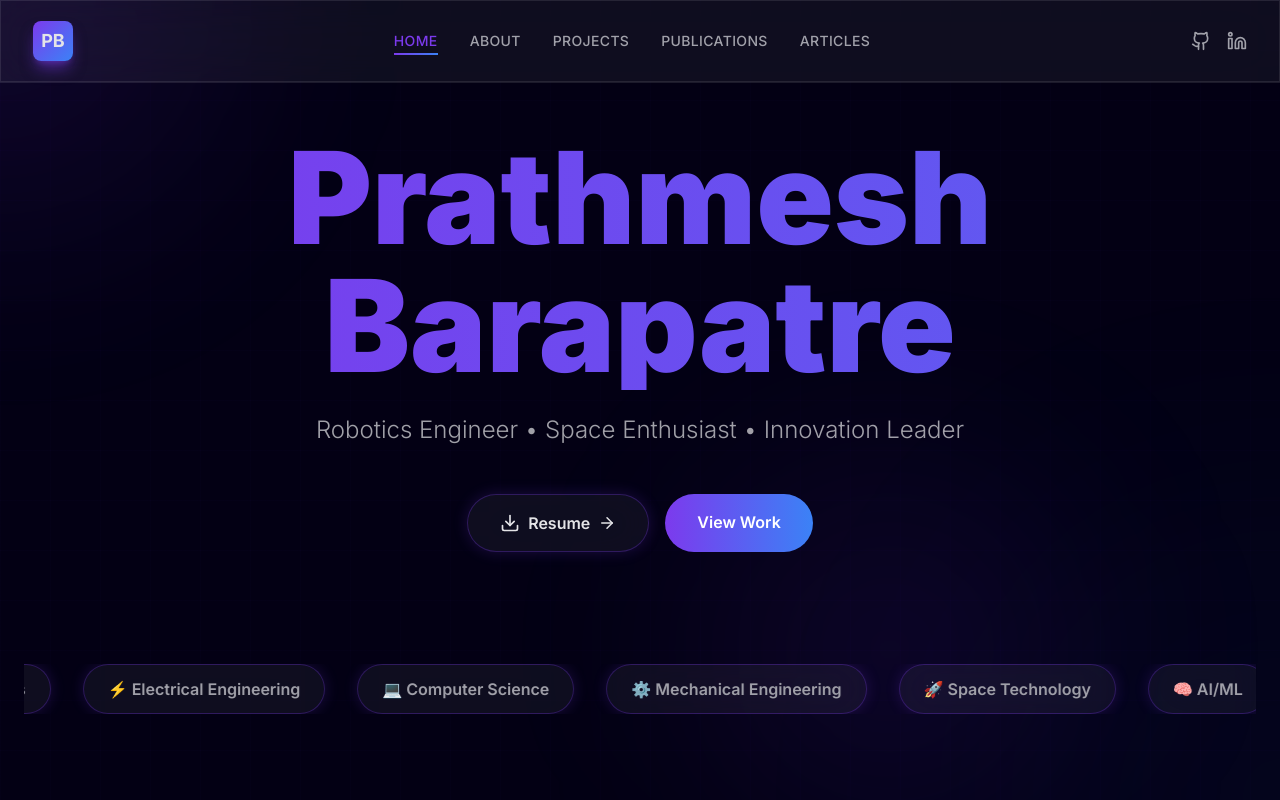
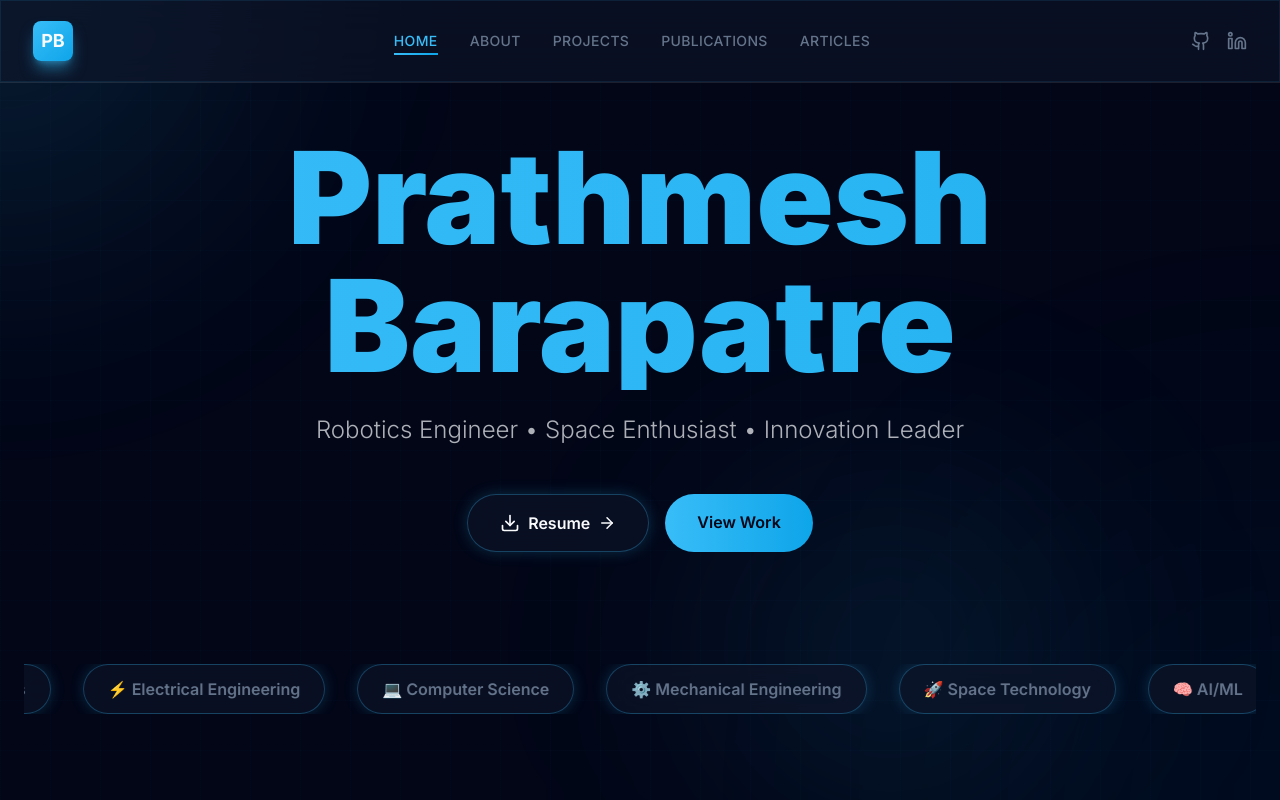
Before and after one commit to prathameshbarapatre5/Portfolio, a Next.js app: page / in a window 1280 px wide. Shown: the top 800 px of the page. Built offline with nearby package versions, Linux system fonts and the light colour scheme.

Commit message:
Fix: Theme Update

```diff
--- a/app/articles/page.tsx
+++ b/app/articles/page.tsx
@@ -92,9 +92,9 @@ const Articles = () => {
                     className='mb-20'
                 >
                     <div className='flex items-center gap-3 mb-10'>
-                        <Headphones className='text-accent' size={32} />
+                        <Headphones className='text-primary' size={32} />
                         <h2 className='text-3xl font-bold'>
-                            NSS Mumbai <span className='text-accent'>Podcasts</span>
+                            NSS Mumbai <span className='text-primary'>Podcasts</span>
                         </h2>
                     </div>
 
@@ -116,7 +116,7 @@ const Articles = () => {
                             <motion.div
                                 key={i}
                                 variants={itemVariants}
-                                className='glass p-6 rounded-2xl neon-border hover:shadow-[0_0_30px_rgba(168,85,247,0.4)] transition-all'
+                                className='glass p-6 rounded-2xl neon-border hover:shadow-[0_0_30px_rgba(56,189,248,0.4)] transition-all'
                             >
                                 <div className='flex items-center gap-3 mb-4'>
                                     <div className='w-10 h-10 rounded-lg bg-primary/10 flex items-center justify-center border border-primary/30'>
@@ -183,9 +183,9 @@ const Articles = () => {
                             <motion.div
                                 key={i}
                                 variants={itemVariants}
-                                className='glass p-8 rounded-2xl neon-border hover:shadow-[0_0_30px_rgba(168,85,247,0.4)] transition-all group'
+                                className='glass p-8 rounded-2xl neon-border hover:shadow-[0_0_30px_rgba(56,189,248,0.4)] transition-all group'
                             >
-                                <div className='w-16 h-16 rounded-xl bg-gradient-to-br from-primary/20 to-accent/20 flex items-center justify-center text-4xl mb-6 border border-white/10'>
+                                <div className='w-16 h-16 rounded-xl bg-gradient-to-br from-primary/20 to-accent/20 flex items-center justify-center text-4xl mb-6 border border-light/10'>
                                     {mag.icon}
                                 </div>
 
--- a/app/globals.css
+++ b/app/globals.css
@@ -14,11 +14,13 @@
 
 @layer utilities {
     .glass {
-        @apply bg-white/5 backdrop-blur-xl border border-light/10;
+        background: rgba(15, 23, 42, 0.6);
+        backdrop-filter: blur(20px);
+        border: 1px solid rgba(56, 189, 248, 0.1);
     }
 
     .glass-hover {
-        @apply hover:bg-white/10 hover:border-primary/50 hover:shadow-[0_0_30px_rgba(124,58,237,0.3)];
+        @apply hover:bg-darkCard/80 hover:border-primary/50 hover:shadow-[0_0_30px_rgba(56,189,248,0.3)];
     }
 
     .text-gradient {
@@ -26,12 +28,14 @@
     }
 
     .neon-border {
-        @apply border border-primary/30 shadow-[0_0_15px_rgba(124,58,237,0.2)];
+        border: 1px solid rgba(56, 189, 248, 0.3);
+        box-shadow: 0 0 15px rgba(56, 189, 248, 0.2);
     }
 }
 
 ::selection {
-    @apply bg-primary/30 text-light;
+    background: rgba(56, 189, 248, 0.3);
+    color: #f8fafc;
 }
 
 ::-webkit-scrollbar {
@@ -43,13 +47,18 @@
 }
 
 ::-webkit-scrollbar-thumb {
-    @apply bg-primary/30 rounded-full hover:bg-primary/50;
+    background: rgba(56, 189, 248, 0.3);
+    border-radius: 10px;
+}
+
+::-webkit-scrollbar-thumb:hover {
+    background: rgba(56, 189, 248, 0.5);
 }
 
 .bg-grid-pattern {
     background-image:
-        linear-gradient(rgba(124, 58, 237, 0.05) 1px, transparent 1px),
-        linear-gradient(90deg, rgba(124, 58, 237, 0.05) 1px, transparent 1px);
+        linear-gradient(rgba(56, 189, 248, 0.05) 1px, transparent 1px),
+        linear-gradient(90deg, rgba(56, 189, 248, 0.05) 1px, transparent 1px);
     background-size: 50px 50px;
 }
 
--- a/app/page.tsx
+++ b/app/page.tsx
@@ -40,7 +40,7 @@ export default function Home() {
                         </Link>
                         <Link
                             href="/projects"
-                            className="px-8 py-4 rounded-full font-semibold bg-gradient-to-r from-primary to-accent text-white hover:shadow-[0_0_30px_rgba(124,58,237,0.5)] transition-all"
+                            className="px-8 py-4 rounded-full font-semibold bg-gradient-to-r from-primary to-accent text-dark hover:shadow-[0_0_30px_rgba(56,189,248,0.5)] transition-all"
                         >
                             View Work
                         </Link>
@@ -52,7 +52,7 @@ export default function Home() {
                         {[...skills, ...skills].map((skill, i) => (
                             <div
                                 key={i}
-                                className="glass px-6 py-3 rounded-full text-secondary font-semibold whitespace-nowrap neon-border hover:text-primary hover:shadow-[0_0_20px_rgba(124,58,237,0.3)] transition-all flex-shrink-0"
+                                className="glass px-6 py-3 rounded-full text-secondary font-semibold whitespace-nowrap neon-border hover:text-primary hover:shadow-[0_0_20px_rgba(56,189,248,0.3)] transition-all flex-shrink-0"
                             >
                                 {skill}
                             </div>
@@ -76,7 +76,7 @@ export default function Home() {
                                 whileInView={{ opacity: 1, y: 0 }}
                                 transition={{ delay: i * 0.1 }}
                                 viewport={{ once: true }}
-                                className="glass p-6 rounded-2xl text-center neon-border hover:shadow-[0_0_30px_rgba(124,58,237,0.3)] transition-all"
+                                className="glass p-6 rounded-2xl text-center neon-border hover:shadow-[0_0_30px_rgba(56,189,248,0.3)] transition-all"
                             >
                                 <div className="text-4xl font-bold text-gradient mb-2">{stat.value}</div>
                                 <div className="text-sm text-secondary">{stat.label}</div>
--- a/app/projects/page.tsx
+++ b/app/projects/page.tsx
@@ -58,7 +58,7 @@ const Projects = () => {
         },
         {
             title: "Portfolio Website",
-            description: "Modern portfolio with dark mode, animations, and glassmorphism effects. Built with Next.js.",
+            description: "Modern portfolio with Artemis Control theme, glassmorphism effects, and mission control aesthetic.",
             icon: "🌐",
             github: "https://github.com/prathameshbarapatre5/Portfolio",
             tags: ["Next.js", "TypeScript"],
@@ -92,7 +92,7 @@ const Projects = () => {
                         <motion.div
                             key={i}
                             variants={itemVariants}
-                            className={`group glass p-8 rounded-2xl neon-border hover:shadow-[0_0_40px_rgba(168,85,247,0.4)] transition-all cursor-pointer relative overflow-hidden
+                            className={`group glass p-8 rounded-2xl neon-border hover:shadow-[0_0_40px_rgba(56,189,248,0.4)] transition-all cursor-pointer relative overflow-hidden
                                 ${project.size === 'large' ? 'md:col-span-2 md:row-span-2' : ''}
                                 ${project.size === 'wide' ? 'md:col-span-2' : ''}
                                 ${project.size === 'tall' ? 'md:row-span-2' : ''}
@@ -101,7 +101,7 @@ const Projects = () => {
                             <div className="absolute inset-0 bg-gradient-to-br from-primary/0 to-accent/0 group-hover:from-primary/10 group-hover:to-accent/10 transition-all duration-500"></div>
 
                             <div className='relative z-10'>
-                                <div className='text-6xl mb-6 filter drop-shadow-[0_0_10px_rgba(168,85,247,0.5)]'>
+                                <div className='text-6xl mb-6 filter drop-shadow-[0_0_10px_rgba(56,189,248,0.5)]'>
                                     {project.icon}
                                 </div>
 
@@ -152,7 +152,7 @@ const Projects = () => {
                     viewport={{ once: true }}
                     className='text-center mt-20'
                 >
-                    <div className='glass p-12 rounded-3xl neon-border max-w-3xl mx-auto hover:shadow-[0_0_40px_rgba(168,85,247,0.4)] transition-all'>
+                    <div className='glass p-12 rounded-3xl neon-border max-w-3xl mx-auto hover:shadow-[0_0_40px_rgba(56,189,248,0.4)] transition-all'>
                         <h3 className='text-3xl font-bold mb-4 text-gradient'>Explore More</h3>
                         <p className='text-secondary mb-8'>
                             Check out my GitHub for additional projects in robotics, space tech, and AI/ML
@@ -160,7 +160,7 @@ const Projects = () => {
                         <Link
                             href="https://github.com/prathameshbarapatre5"
                             target="_blank"
-                            className='inline-flex items-center gap-2 px-8 py-4 bg-gradient-to-r from-primary to-accent rounded-full font-bold hover:shadow-[0_0_30px_rgba(168,85,247,0.5)] transition-all'
+                            className='inline-flex items-center gap-2 px-8 py-4 bg-gradient-to-r from-primary to-accent rounded-full font-bold text-dark hover:shadow-[0_0_30px_rgba(56,189,248,0.5)] transition-all'
                         >
                             <Github size={20} />
                             View GitHub Profile
--- a/components/BackgroundEffects.tsx
+++ b/components/BackgroundEffects.tsx
@@ -5,20 +5,26 @@ import React from 'react'
 const BackgroundEffects = () => {
     return (
         <>
-            {/* Grid Pattern */}
+            {/* Grid Pattern - Telemetry Blue */}
             <div className="fixed inset-0 bg-grid-pattern z-0 pointer-events-none opacity-40" />
 
-            {/* Nebula Purple Glow - Top Left */}
-            <div className="fixed top-0 left-0 w-[600px] h-[600px] rounded-full blur-[120px] animate-glow-pulse pointer-events-none -translate-x-1/2 -translate-y-1/2 z-0"
-                 style={{ background: 'radial-gradient(circle, rgba(124, 58, 237, 0.25), transparent 70%)' }} />
+            {/* Telemetry Blue Glow - Top Left */}
+            <div
+                className="fixed top-0 left-0 w-[700px] h-[700px] rounded-full blur-[130px] animate-glow-pulse pointer-events-none -translate-x-1/2 -translate-y-1/2 z-0"
+                style={{ background: 'radial-gradient(circle, rgba(56, 189, 248, 0.25), transparent 70%)' }}
+            />
 
-            {/* Horizon Blue Glow - Bottom Right */}
-            <div className="fixed bottom-0 right-0 w-[800px] h-[800px] rounded-full blur-[150px] animate-glow-pulse pointer-events-none translate-x-1/2 translate-y-1/2 z-0"
-                 style={{ background: 'radial-gradient(circle, rgba(59, 130, 246, 0.2), transparent 70%)', animationDelay: '2s' }} />
+            {/* Hologram Cyan Glow - Bottom Right */}
+            <div
+                className="fixed bottom-0 right-0 w-[900px] h-[900px] rounded-full blur-[160px] animate-glow-pulse pointer-events-none translate-x-1/2 translate-y-1/2 z-0"
+                style={{ background: 'radial-gradient(circle, rgba(14, 165, 233, 0.2), transparent 70%)', animationDelay: '2s' }}
+            />
 
-            {/* Nebula Purple Glow - Center */}
-            <div className="fixed top-1/2 left-1/2 w-[500px] h-[500px] rounded-full blur-[100px] animate-float pointer-events-none -translate-x-1/2 -translate-y-1/2 z-0"
-                 style={{ background: 'radial-gradient(circle, rgba(124, 58, 237, 0.15), transparent 70%)' }} />
+            {/* Telemetry Blue Glow - Center Floating */}
+            <div
+                className="fixed top-1/2 left-1/2 w-[500px] h-[500px] rounded-full blur-[110px] animate-float pointer-events-none -translate-x-1/2 -translate-y-1/2 z-0"
+                style={{ background: 'radial-gradient(circle, rgba(56, 189, 248, 0.15), transparent 70%)' }}
+            />
         </>
     )
 }
--- a/tailwind.config.ts
+++ b/tailwind.config.ts
@@ -9,12 +9,13 @@ const config: Config = {
     theme: {
         extend: {
             colors: {
-                dark: "#030014",
-                light: "#e4e4e7",
-                primary: "#7c3aed",
-                primaryDark: "#9333ea",
-                secondary: "#a1a1aa",
-                accent: "#3b82f6",
+                dark: "#020617",
+                darkCard: "#0f172a",
+                light: "#f8fafc",
+                primary: "#38bdf8",
+                primaryDark: "#0ea5e9",
+                secondary: "#64748b",
+                accent: "#0ea5e9",
             },
             fontFamily: {
                 sans: ['Inter', 'system-ui', 'sans-serif'],
```
Also changed, not shown: app/publications/page.tsx (+6 -6 lines), 1 other file (tests, documents, lock files or other folders).
